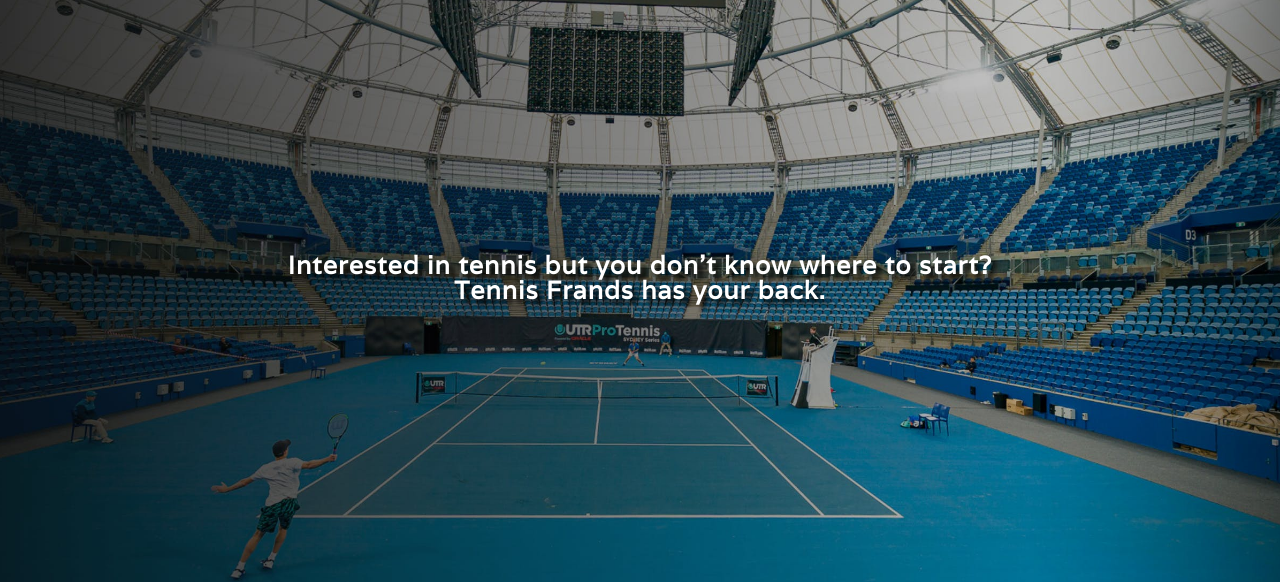
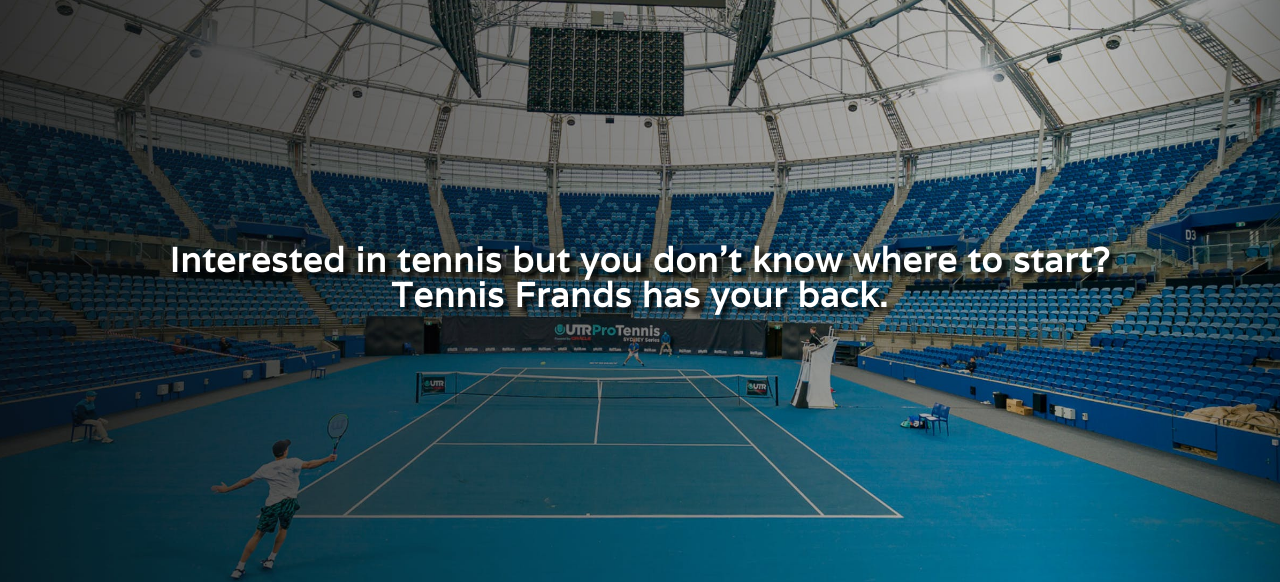
Before and after one commit to olili1999/portfolio_project, a plain HTML site: page index.html in a window 1280 px wide. Shown: the part 80-662 px from the top of the page. Drawn offline with Linux system fonts and the light colour scheme.

Commit message:
fix validator issues

```diff
--- a/style.css
+++ b/style.css
@@ -87,7 +87,7 @@ nav {
 }
 
 h1 {
-  font-size: 25px;
+  font-size: 0.75em;
 }
 
 ul {
@@ -123,6 +123,7 @@ li a:hover {
   color: white;
   background-color: transparent;
   text-align: center;
+  font-size: ;
   text-shadow: 5px 5px 5px rgba(0, 0, 0, 1);
 }
 
```
